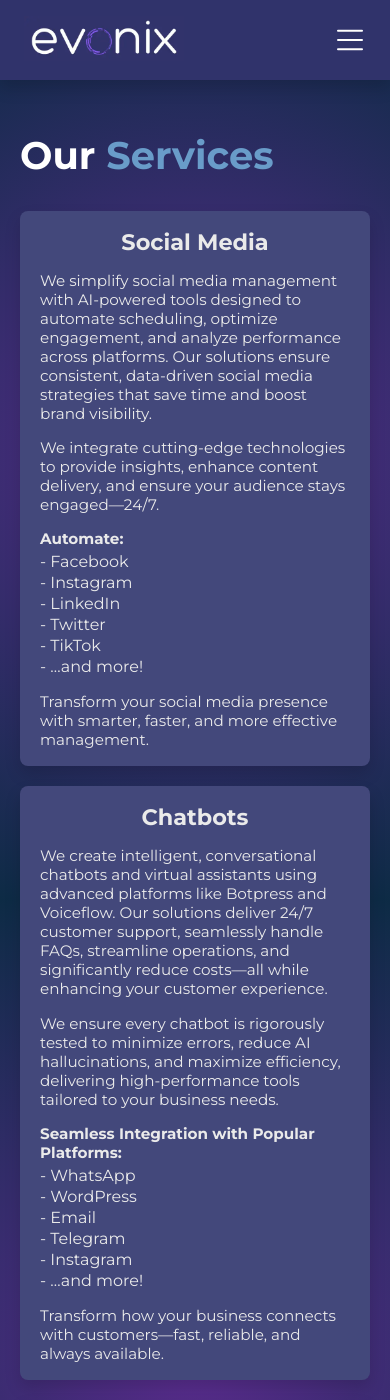
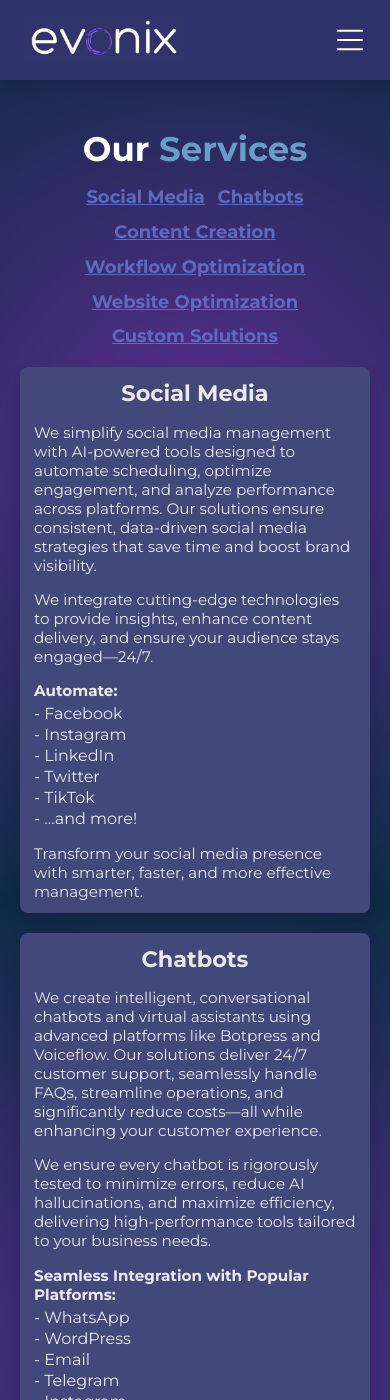
Before and after one commit to EvonixAI/evonixai, a Jekyll site: the page built from services.html, in a window 390 px wide and 1400 px high. Built offline with Jekyll 4.4.1, drawn with Linux system fonts in a browser that asks for light colours.

```diff
--- a/assets/css/services.css
+++ b/assets/css/services.css
@@ -7,11 +7,46 @@
 
 h1 {
   color: #fff;
-  font-size: 2.4rem;
+  font-size: 42px;
+  margin-bottom: 1rem;
 }
 
 .highlight {
   color: var(--highlight-blue);
+}
+
+.quick-access {
+  border-radius: 8px;
+  margin-bottom: 20px;
+}
+
+.quick-access h3 {
+  font-size: 1.5rem;
+  margin-bottom: 10px;
+}
+
+.quick-access ul {
+  list-style-type: none;
+  display: flex;
+  justify-content: center;
+  gap: 2rem;
+  flex-wrap: wrap;
+}
+
+.quick-access li {
+  margin: 0;
+}
+
+.quick-access a {
+  text-decoration: underline;
+  color: #5c6bc0;
+  font-weight: bold;
+  font-size: 18px;
+  transition: 0.25s;
+}
+
+.quick-access a:hover {
+  color: #4557ce;
 }
 
 .service-container {
@@ -26,6 +61,7 @@
   box-shadow: 0 0.5rem 1rem rgba(0, 0, 0, 0.15);
   border-radius: 8px;
   position: sticky;
+  scroll-margin-top: 100px;
 }
 
 h2 {
@@ -59,7 +95,13 @@
   color: var(--text-gray);
 }
 
-@media (max-width: 768px) {
+@media screen and (max-width: 1160px) {
+  .quick-access ul {
+    gap: 0.8rem;
+  }
+}
+
+@media screen and (max-width: 768px) {
   .service-container {
     grid-template-columns: 1fr;
   }
@@ -72,3 +114,21 @@
     font-size: 0.95rem;
   }
 }
+
+@media screen and (max-width: 390px) {
+  h1 {
+    text-align: center;
+  }
+}
+
+@media screen and (max-width: 390px) {
+  h1 {
+    font-size: 34px;
+  }
+  .service {
+    padding: 10px 14px;
+  }
+  h2 {
+    margin-bottom: 0;
+  }
+}
--- a/services.html
+++ b/services.html
@@ -11,9 +11,20 @@
 <section class="services">
   <h1>Our <span class="highlight">Services</span></h1>
 
+  <div class="quick-access">
+    <ul>
+      <li><a href="#social-media">Social Media</a></li>
+      <li><a href="#chatbots">Chatbots</a></li>
+      <li><a href="#content-creation">Content Creation</a></li>
+      <li><a href="#workflow-optimization">Workflow Optimization</a></li>
+      <li><a href="#website-optimization">Website Optimization</a></li>
+      <li><a href="#custom">Custom Solutions</a></li>
+    </ul>
+  </div>
+
   <div class="service-container">
     <!-- Social Media Automation -->
-    <div class="service">
+    <div id="social-media" class="service">
       <h2>Social Media</h2>
       <p>
         We simplify social media management with AI-powered tools designed to
@@ -40,7 +51,7 @@
       </p>
     </div>
     <!-- Chatbots -->
-    <div class="service">
+    <div id="chatbots" class="service">
       <h2>Chatbots</h2>
       <p>
         We create intelligent, conversational chatbots and virtual assistants
@@ -69,7 +80,7 @@
       </p>
     </div>
     <!-- Content Creation -->
-    <div class="service">
+    <div id="content-creation" class="service">
       <h2>Content Creation</h2>
       <p>
         We empower your team to produce high-quality, audience-focused content
@@ -99,7 +110,7 @@
       </p>
     </div>
     <!-- Workflow Optimization -->
-    <div class="service">
+    <div id="workflow-optimization" class="service">
       <h2>Workflow Optimization</h2>
       <p>
         We revolutionize your operations by automating repetitive workflows and
@@ -131,7 +142,7 @@
       </p>
     </div>
     <!-- Website Optimization -->
-    <div class="service">
+    <div id="website-optimization" class="service">
       <h2>Website Optimization</h2>
       <p>
         We enhance your website’s performance with intelligent AI tools that
@@ -159,7 +170,7 @@
       </p>
     </div>
     <!-- Custom Solutions -->
-    <div class="service">
+    <div id="custom" class="service">
       <h2>Custom Solutions</h2>
       <p>
         We specialize in crafting tailored AI solutions that address your
```
Also changed, not shown: assets/css/index.css (+22 -18 lines), index.html (+16 -5 lines).
